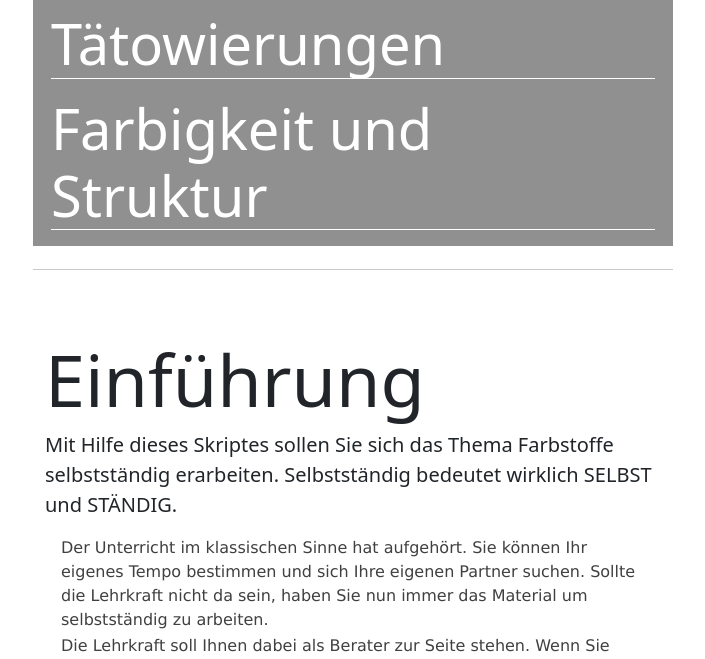
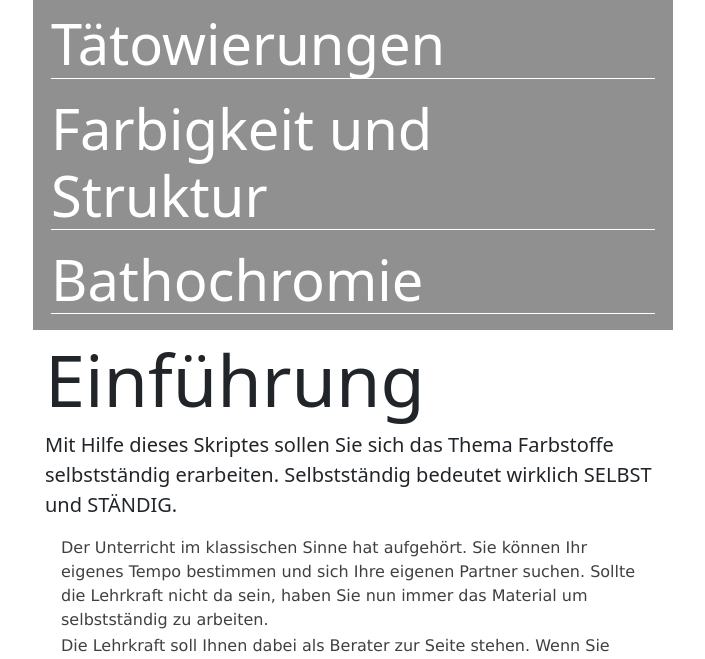
Before and after one commit to jonaspews/jonaspews.github.io, a plain HTML site: page script_q4_colors/script_q4_colors.html in a window 1280 px wide. Both pictures are taken after a click on the button "Inhalt". Shown: the part 141-800 px from the top of the page, without its empty margins (287-992 px from the left). Drawn offline with nearby package versions, Linux system fonts and the light colour scheme.

Commit message:
added item to navbar, added one small task

```diff
--- a/script_q4_colors/script_q4_colors.html
+++ b/script_q4_colors/script_q4_colors.html
@@ -35,6 +35,7 @@
             <p class="display-4 panelParagraph"><a href="#tattoo" class="hrefContent">T&#228;towierungen</a></p>
             <p class="display-4 panelParagraph"><a href="#color_structure" class="hrefContent">Farbigkeit und
                     Struktur</a></p>
+            <p class="display-4 panelParagraph"><a href="#bathochrome" class="hrefContent">Bathochromie</a></p>
             <!--<p class="display-4 panelParagraph"><a href="#corrosion" class="hrefContent">Die Korrosion</a></p> -->
         </div>
 
@@ -671,7 +672,7 @@
             <!-- *****************************************************************************************-->
 
             <!--4-->
-            <h1 class="display-2" id="color_structure">Bathochromie</h1>
+            <h1 class="display-2" id="bathochrome">Bathochromie</h1>
             <!--5  -->
             <p class="lead">
                 Farbigkeit kann viele Gründe haben. Bisher haben Sie sich mit einfachen Strukturen beschäftigt, die Farbe erzeugen können. Es geht aber auch anders und eleganter!
@@ -716,6 +717,7 @@
                     <li>Eine Gottheit Ihrer Wahl, möchte anstatt roter Tomaten nun blaue Tomaten. Machen Sie
                         einen Strukturvorschlag (ausgehend vom Lycopin), der nicht mit einer Verlängerung der
                         konjugierten ᴨ-Systeme arbeitet. Begründen Sie Ihren Vorschlag.</li>
+                    <li><b>Recherchieren und erklären</b> Sie kurz den gegenteiligen Effekt.</li>
                 </ol>
 
                 <!-- INFO-Box start -->
```
